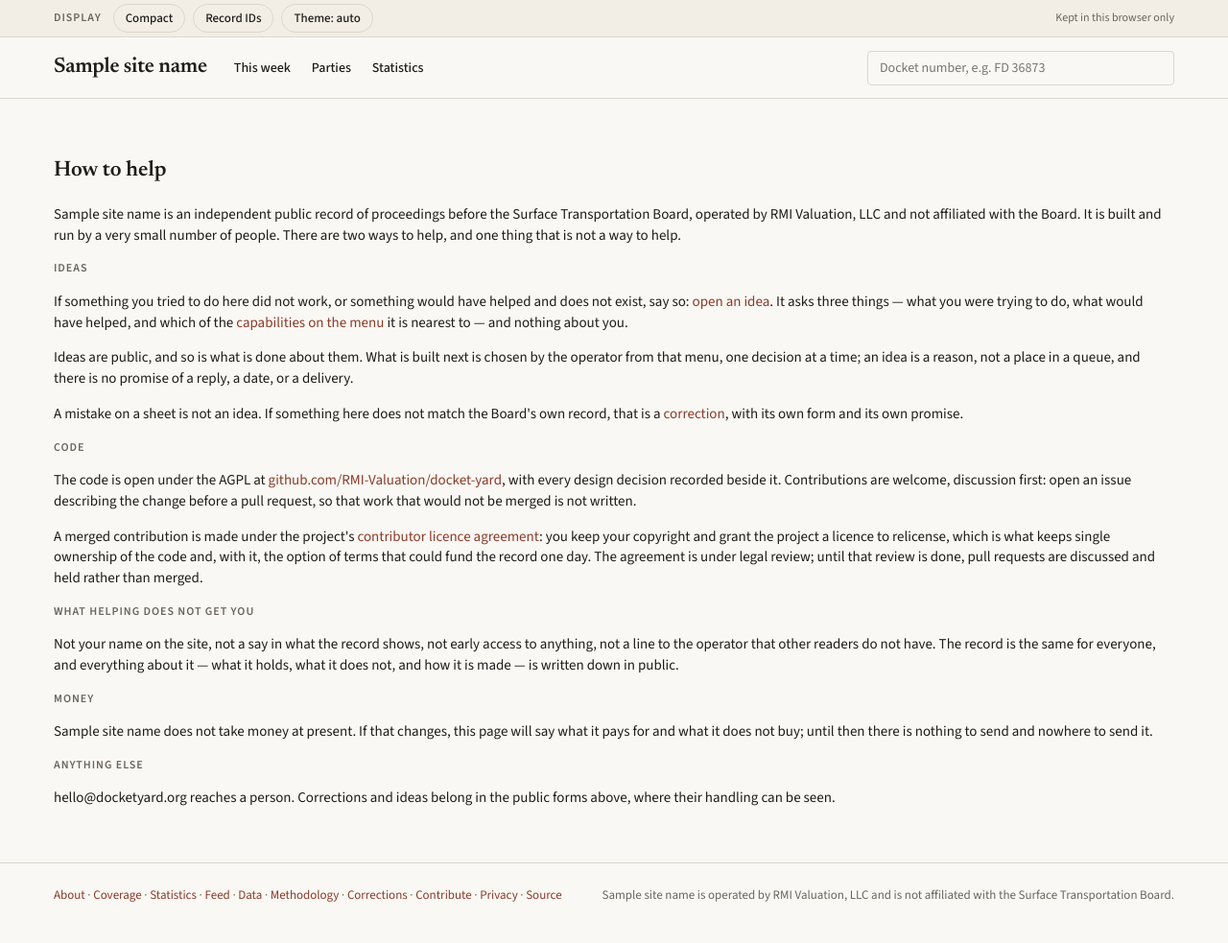
After one commit to RMI-Valuation/docket-yard, a Python web app: template src/docketyard/web/templates/contribute.html in a window 1280 px wide. The commit adds this page. Shown: the whole page at 96% size. Run offline with Jinja, Linux system fonts and the light colour scheme; the template is opened without the code that fills it: most values are stand-ins (such as "Sample title", 1, 10 or a date in 2020).

Commit message:
/contribute: two lanes, ideas (idea.yml issue template) and code under the CLA; money tabled; footer and about link; docs/contribute.md is the source

```diff
--- a/src/docketyard/web/sitemaps.py
+++ b/src/docketyard/web/sitemaps.py
@@ -23,6 +23,7 @@ STATIC_PAGES = (
     "/stats",
     "/data",
     "/about",
+    "/contribute",
     "/coverage",
     "/methodology",
     "/corrections",
--- a/src/docketyard/web/templates/about.html
+++ b/src/docketyard/web/templates/about.html
@@ -12,6 +12,6 @@
   <p>Captions and decision summaries appear exactly as the Board prints them — in the Board's own capitals, including its abbreviations. {{ site_name }} adds a short label to each entry's type so a column can be scanned, and folds a record entered in both a docket and its sub-docket into one line. It does not summarise documents, characterise what a party argued, or compute a date. Where it ever derives a claim from a document, that claim will say what produced it and link to the passage; see <a href="/methodology">methodology</a>.</p>
   <p>Nothing here is legal advice, and a sheet is a reading aid, not a substitute for the record.</p>
   <h2>How to reach a person</h2>
-  <p>Corrections and bug reports go through <a href="{{ 'https://github.com/RMI-Valuation/docket-yard/issues' }}" rel="noopener">GitHub Issues</a>, where they are public and their handling is auditable. Anything else: <span class="mono">hello@docketyard.org</span>.</p>
+  <p>Corrections and bug reports go through <a href="{{ 'https://github.com/RMI-Valuation/docket-yard/issues' }}" rel="noopener">GitHub Issues</a>, where they are public and their handling is auditable; ideas and code go through <a href="/contribute">contribute</a>. Anything else: <span class="mono">hello@docketyard.org</span>.</p>
 </section>
 {% endblock %}
--- a/src/docketyard/web/templates/base.html
+++ b/src/docketyard/web/templates/base.html
@@ -49,7 +49,7 @@
   <main id="main">{% block main %}{% endblock %}</main>
   <footer class="footer">
     <div class="footer-links">
-      <a href="/about">About</a> · <a href="/coverage">Coverage</a> · <a href="/stats">Statistics</a> · <a href="/feed">Feed</a> · <a href="/data">Data</a> · <a href="/methodology">Methodology</a> · <a href="/corrections">Corrections</a> · <a href="/privacy">Privacy</a> · <a href="https://github.com/RMI-Valuation/docket-yard" rel="noopener">Source</a>
+      <a href="/about">About</a> · <a href="/coverage">Coverage</a> · <a href="/stats">Statistics</a> · <a href="/feed">Feed</a> · <a href="/data">Data</a> · <a href="/methodology">Methodology</a> · <a href="/corrections">Corrections</a> · <a href="/contribute">Contribute</a> · <a href="/privacy">Privacy</a> · <a href="https://github.com/RMI-Valuation/docket-yard" rel="noopener">Source</a>
     </div>
     <div>{{ site_name }} is operated by RMI Valuation, LLC and is not affiliated with the Surface Transportation Board.</div>
   </footer>
--- /dev/null
+++ b/src/docketyard/web/templates/contribute.html
@@ -0,0 +1,27 @@
+{% extends "base.html" %}
+{% block title %}Contribute — {{ site_name }}{% endblock %}
+{% block description %}How to help {{ site_name }}: ideas through GitHub Issues, code through the repository under its contributor agreement.{% endblock %}
+{% block main %}
+<section class="caption">
+  <h1 class="serif">How to help</h1>
+  <p>{{ site_name }} is an independent public record of proceedings before the Surface Transportation Board, operated by RMI Valuation, LLC and not affiliated with the Board. It is built and run by a very small number of people. There are two ways to help, and one thing that is not a way to help.</p>
+
+  <h2>Ideas</h2>
+  <p>If something you tried to do here did not work, or something would have helped and does not exist, say so: <a href="{{ idea_url }}" rel="noopener">open an idea</a>. It asks three things — what you were trying to do, what would have helped, and which of the <a href="https://github.com/RMI-Valuation/docket-yard/blob/main/docs/capability-map.md" rel="noopener">capabilities on the menu</a> it is nearest to — and nothing about you.</p>
+  <p>Ideas are public, and so is what is done about them. What is built next is chosen by the operator from that menu, one decision at a time; an idea is a reason, not a place in a queue, and there is no promise of a reply, a date, or a delivery.</p>
+  <p>A mistake on a sheet is not an idea. If something here does not match the Board's own record, that is a <a href="/corrections">correction</a>, with its own form and its own promise.</p>
+
+  <h2>Code</h2>
+  <p>The code is open under the AGPL at <a href="https://github.com/RMI-Valuation/docket-yard" rel="noopener">github.com/RMI-Valuation/docket-yard</a>, with every design decision recorded beside it. Contributions are welcome, discussion first: open an issue describing the change before a pull request, so that work that would not be merged is not written.</p>
+  <p>A merged contribution is made under the project's <a href="https://github.com/RMI-Valuation/docket-yard/blob/main/CLA.md" rel="noopener">contributor licence agreement</a>: you keep your copyright and grant the project a licence to relicense, which is what keeps single ownership of the code and, with it, the option of terms that could fund the record one day. The agreement is under legal review; until that review is done, pull requests are discussed and held rather than merged.</p>
+
+  <h2>What helping does not get you</h2>
+  <p>Not your name on the site, not a say in what the record shows, not early access to anything, not a line to the operator that other readers do not have. The record is the same for everyone, and everything about it — what it holds, what it does not, and how it is made — is written down in public.</p>
+
+  <h2>Money</h2>
+  <p>{{ site_name }} does not take money at present. If that changes, this page will say what it pays for and what it does not buy; until then there is nothing to send and nowhere to send it.</p>
+
+  <h2>Anything else</h2>
+  <p><span class="mono">hello@docketyard.org</span> reaches a person. Corrections and ideas belong in the public forms above, where their handling can be seen.</p>
+</section>
+{% endblock %}
```
Also changed, not shown: docs/contribute.md (+17 -16 lines), src/docketyard/web/app.py (+8 -0 lines), tests/test_trust_pages.py (+9 -1 lines), .github/ISSUE_TEMPLATE/idea.yml (added).
